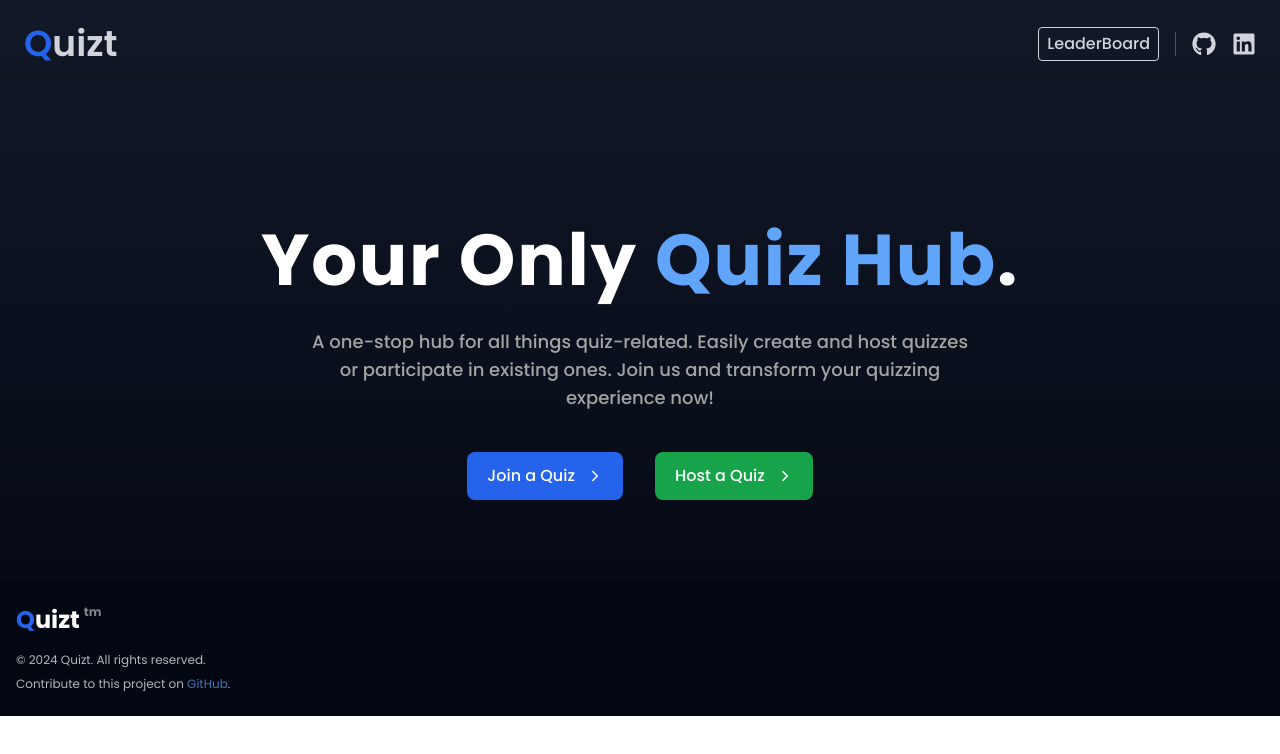
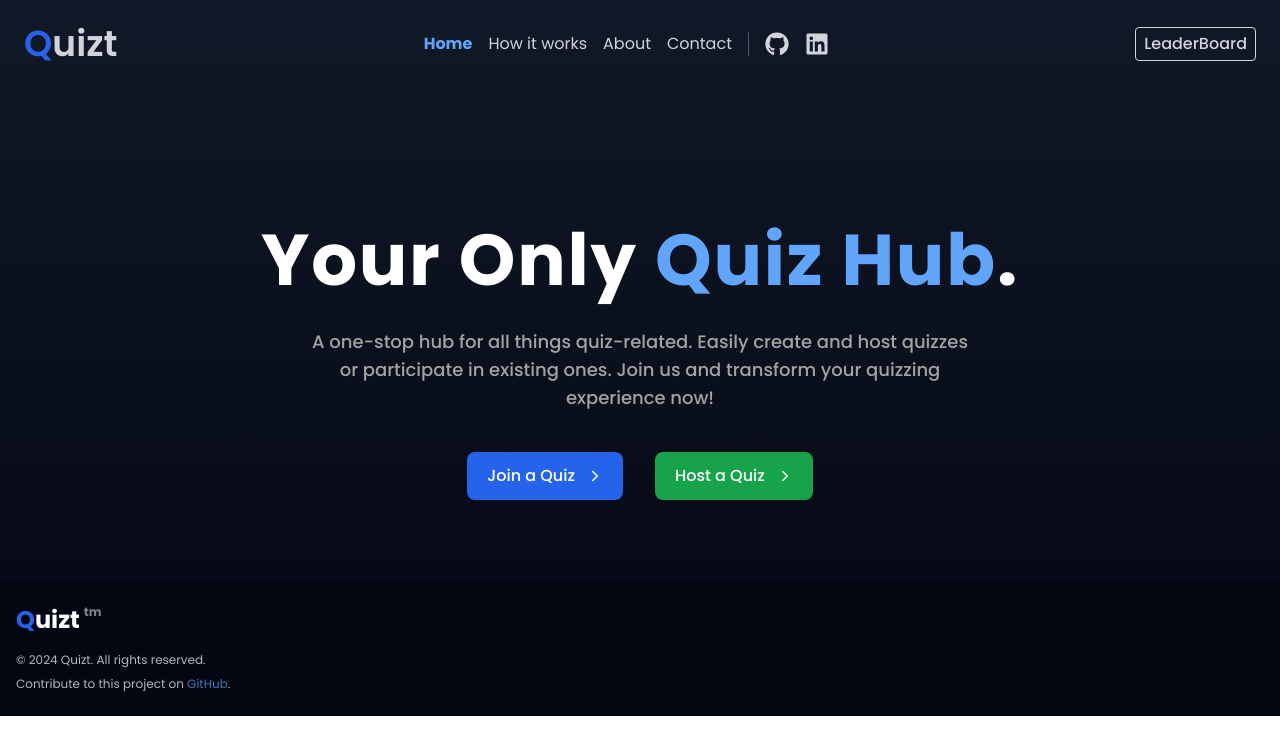
Before and after one commit to abdel-rahmanSalem/quizt, a React (Vite) app: page / in a window 1280 px wide. Shown: the top 754 px of the page. Built offline with nearby package versions, Linux system fonts and the light colour scheme.

Commit message:
Ref: Navbar

```diff
--- a/src/ui/Navbar.jsx
+++ b/src/ui/Navbar.jsx
@@ -17,18 +17,32 @@ function Navbar() {
   // }, [setNavbarHeight]);
   return (
     <nav className="text-gray-300 px-6 pt-6 navbar">
-      <div className="max-w-7xl mx-auto">
-        <div className="flex justify-between items-center">
+      <div className="max-w-7xl mx-auto flex justify-between items-center">
         <div className="text-4xl font-semibold">
           <Logo />
         </div>
         <div className="flex items-center space-x-4">
-            <Link
-              to="/leaderboard"
-              className="border border-gray-300 text-gray-300 px-2 py-1 rounded hover:bg-gray-700 hover:border-transparent transition duration-300"
-            >
-              <span className="font-medium">LeaderBoard</span>
+          <Link to="/">
+            <span className="font-bold text-blue-400 transition duration-300">
+              Home
+            </span>
           </Link>
+          <Link to="/">
+            <span className="text-gray-300 hover:text-white transition duration-300">
+              How it works
+            </span>
+          </Link>
+          <Link to="/">
+            <span className="text-gray-300 hover:text-white transition duration-300">
+              About
+            </span>
+          </Link>
+          <Link to="/">
+            <span className="text-gray-300 hover:text-white transition duration-300">
+              Contact
+            </span>
+          </Link>
+
           <div className="border-l border-gray-600 h-6"></div>
           <a
             href="https://github.com/abdel-rahmanSalem"
@@ -47,7 +61,12 @@ function Navbar() {
             <FaLinkedin className="h-6 w-6" />
           </a>
         </div>
-        </div>
+        <Link
+          to="/leaderboard"
+          className="border border-gray-300 text-gray-300 px-2 py-1 rounded hover:bg-gray-700 hover:border-transparent transition duration-300"
+        >
+          <span className="font-medium">LeaderBoard</span>
+        </Link>
       </div>
     </nav>
   );
```
Lines whose indentation alone changed are shown as unchanged.
